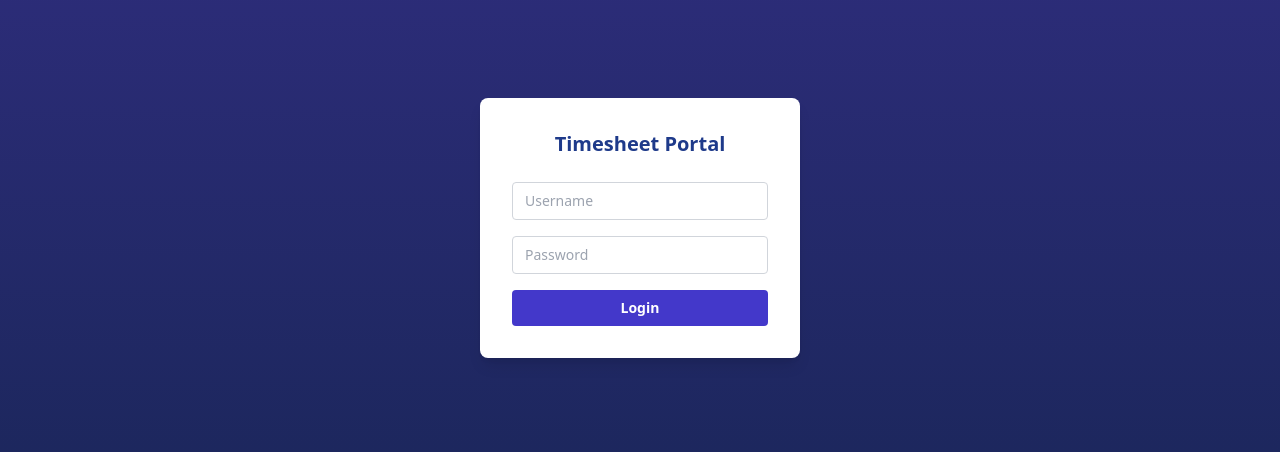
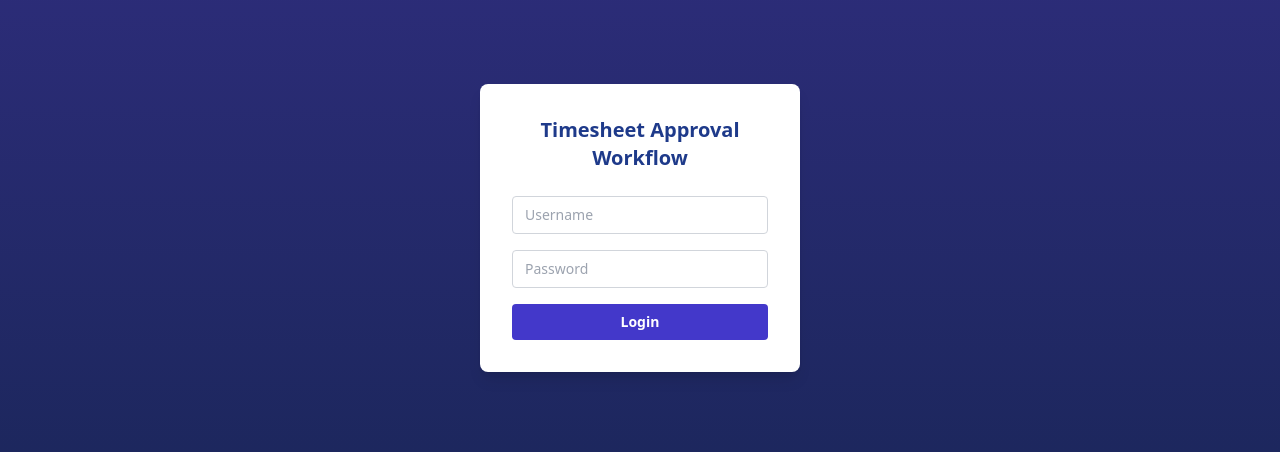
Before and after one commit to Kartikay1745/Timesheet, a React (Vite) app: page /login in a window 1280 px wide. Shown: the part 172-624 px from the top of the page. Built offline with nearby package versions, Linux system fonts and the light colour scheme; the HTML template or start-up script is replaced by a standard one.

Commit message:
updated code

```diff
--- a/src/pages/Login.jsx
+++ b/src/pages/Login.jsx
@@ -178,7 +178,7 @@ export default function Login() {
     <div className="flex items-center justify-center min-h-screen bg-gradient-to-b from-indigo-900 to-blue-950">
       <div className="bg-white rounded-lg shadow-lg p-8 w-full max-w-xs relative">
         <h2 className="text-xl font-bold text-center mb-6 text-blue-900">
-           Timesheet Portal
+           Timesheet Approval Workflow
         </h2>
         <form onSubmit={handleSubmit} className="flex flex-col gap-4">
           <div className="relative">
```
